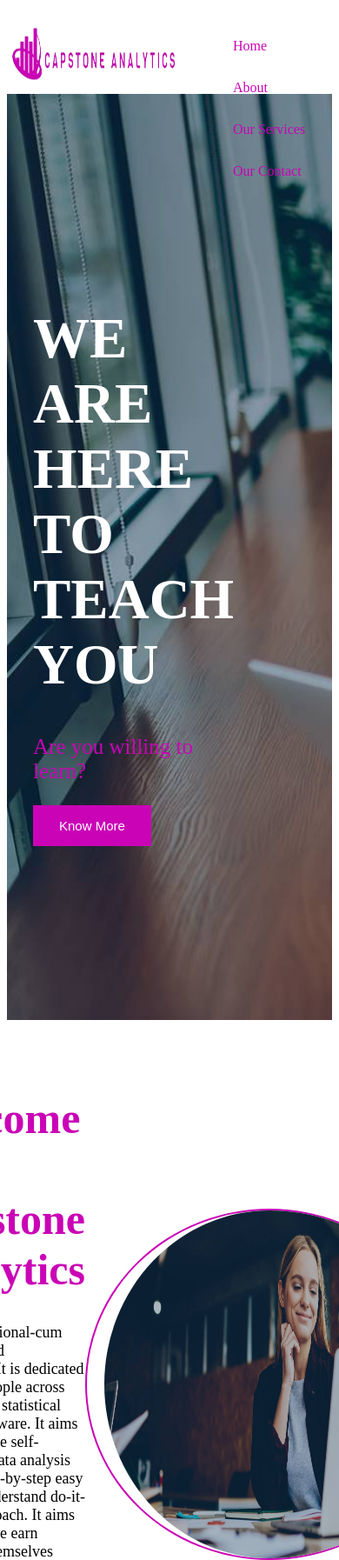
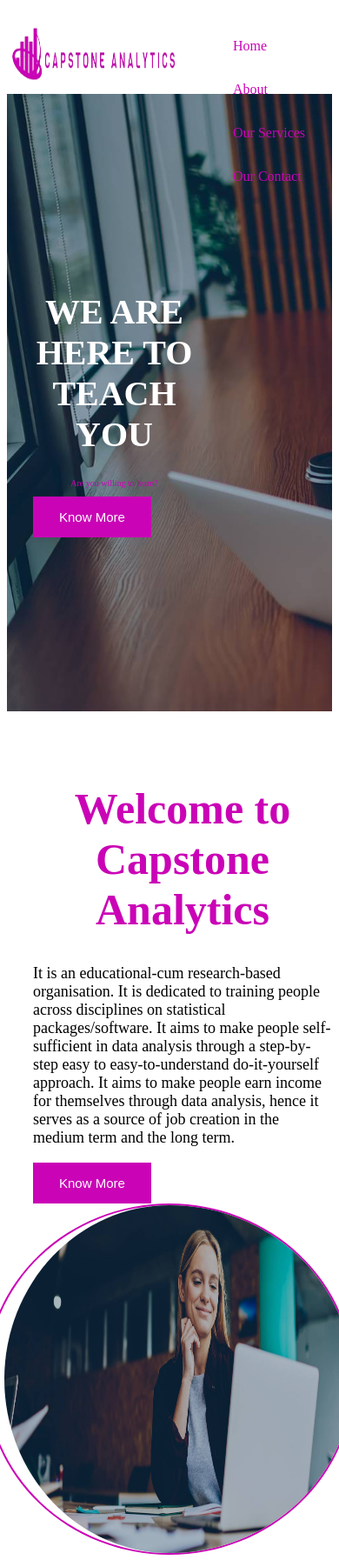
Before and after one commit to sollyboy1/Captsone, a plain HTML site: page index.html in a window 390 px wide. Shown: the top 1794 px of the page at 87% size. Drawn offline with Linux system fonts and the light colour scheme.

Commit message:
Updated the css

```diff
--- a/style.css
+++ b/style.css
@@ -5,12 +5,19 @@
 #nav .my_nav ul li{float: left; padding:  20px 10px; text-decoration: none; margin-bottom: -10px;}
 #nav .my_nav ul li a{ text-decoration: none; color: #CA04B6; font-size: 16px; padding: 10px; }
 #nav .my_nav ul { list-style-type: none;}
+#nav .my_nav ul li::after{ content: ""; width: 0%; height: 2px; background-color: #CA04B6; display: block; margin: auto; transition: 0.5s; }
+#nav .my_nav ul li:hover::after {width: 100%;}
 
 #container_1{display: flex; background-image: url("slider-7.jpg"); background-repeat: no-repeat; background-size: cover; padding: 200px 0px;}
 #container_1 .header{ flex-basis: 50%; padding-left: 30px;}
 #container_1 .header h1{ color: #ffff; font-size: 65px; text-align: left;}
 #container_1 .header p{ color: #CA04B6; font-size:25px; text-align: left;}
 #container_1 .header button{background-color: #CA04B6; color: #ffff; padding: 15px 30px; font-size: 15px; border: none;}
+@media (max-width: 500px){
+  #container_1 .header h1{ color: #ffff; font-size: 40px; text-align: center;}
+  #container_1 .header p{ color: #CA04B6; font-size:10px; text-align: center;}
+  #container_2 .body2 h1{ display: block; color: #CA04B6; font-size: 50px; text-align: left;}
+}
 
 #container_2{display: flex; margin-top: 50px; justify-content: center; align-items: center;}
 #container_2 .body2{ flex-basis: 50%; padding-left: 30px;}
@@ -18,7 +25,11 @@
 #container_2 .body2 p{ font-size:18px; text-align: left;}
 #container_2 .body2 button{background-color: #CA04B6; color: #ffff; padding: 15px 30px; font-size: 15px; border: none; justify-content: center; align-items: center;}
 #container_2 .body2 button:hover{background-color: #ca04b600; color:#CA04B6; padding: 15px 30px; font-size: 15px; border: solid 2px #CA04B6 ; justify-content: center; align-items: center;}
-
+@media(max-width:500px){
+  #container_2{flex-direction: column; top: 0; left: 0; align-items: center;}
+  #container_2 .body2 h1{ text-align: center;}
+  #container_2 .body2 button{display: block; align-items: center;}
+}
 #container_2 .body3{ flex-basis: 50%; justify-content: center;}
 #container_2 .body3 img{ width: 400px; height: 400px; border-radius: 100%; padding-left: 20px; border: 2px solid #CA04B6;}
 
@@ -38,6 +49,15 @@
      #container_4 .box4{ flex-basis: 30%;}
      #container_4 .box5{ flex-basis: 30%;}
      #container_4 .box6{ flex-basis: 30%;} */
+     @media(max-width:"500px"){
+      #container_4 {
+        flex-direction:column;
+
+      }
+      #container_4 .box{
+        flex-basis: 100%;
+      }
+    }
 
       .contact_frm{display: flex; background-image: linear-gradient(180deg,
                                                                   rgba(0,0,0,0.7)0%,
```
